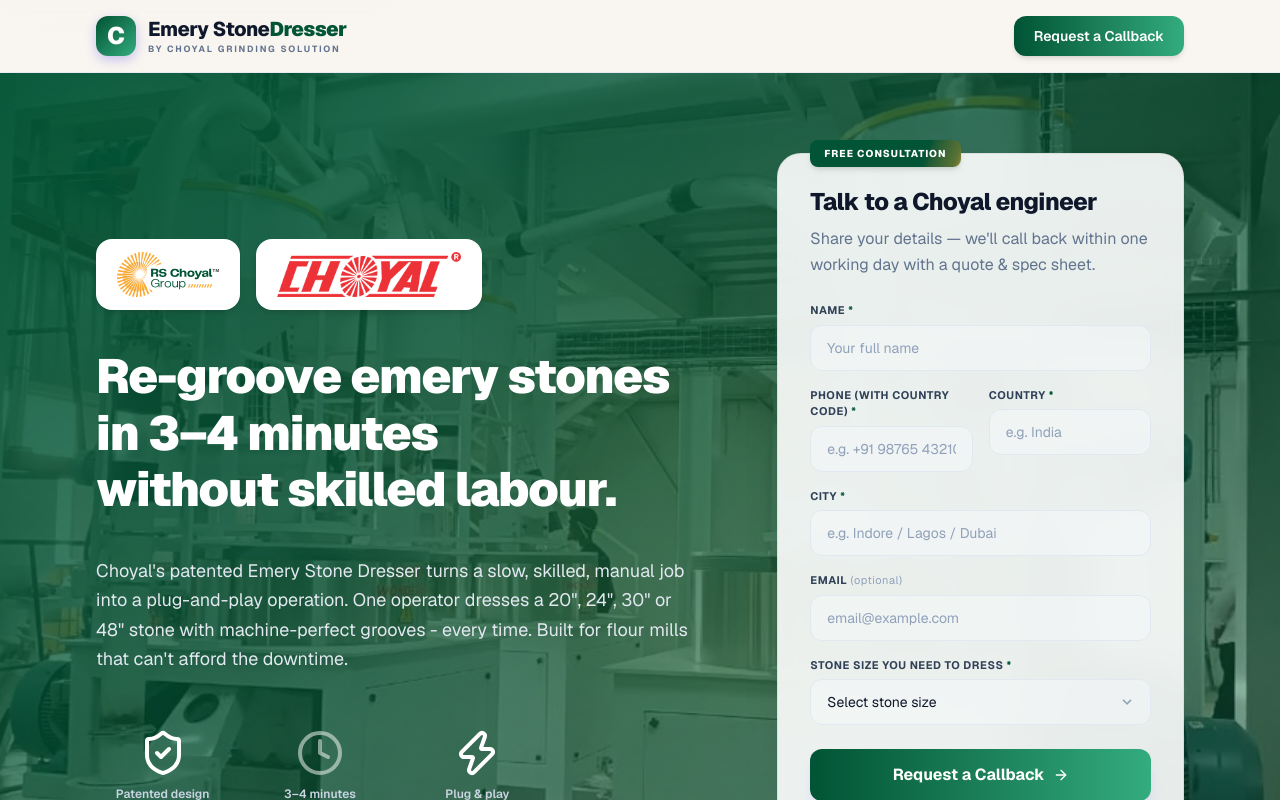
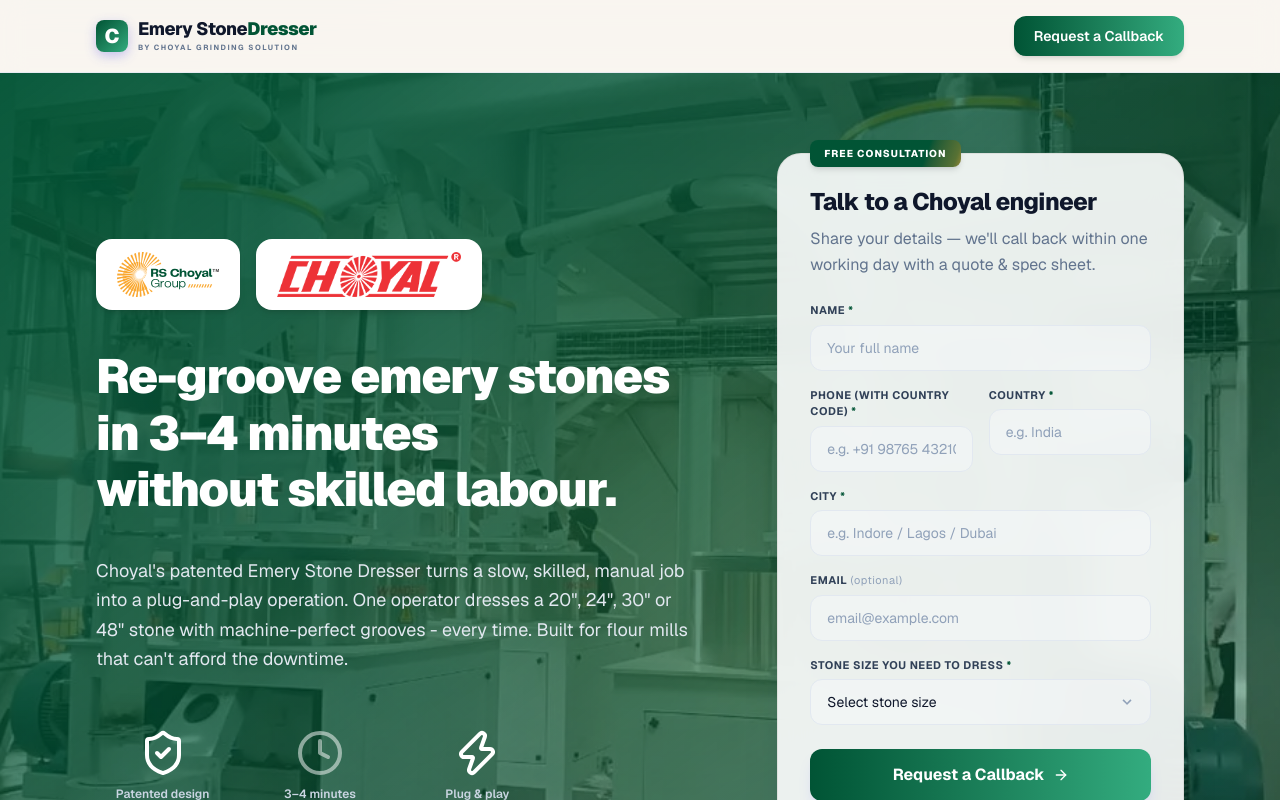
Before and after one commit to rahulkrishna-web/rschoyal, a Next.js app: page /stone-dresser in a window 1280 px wide. Shown: the top 800 px of the page. Built offline with nearby package versions, Linux system fonts and the light colour scheme.

Commit message:
refactor: remove RPM state from dashboard and decrease header logo and typography dimensions

```diff
--- a/components/HMIDashboardMockup.tsx
+++ b/components/HMIDashboardMockup.tsx
@@ -5,7 +5,6 @@
 
 export default function HMIDashboardMockup() {
   const [isRunning, setIsRunning] = useState(true);
-  const [rpm, setRpm] = useState(280);
   const [temp, setTemp] = useState(45);
   const [ampere, setAmpere] = useState(34.2);
   const [feedSpeed, setFeedSpeed] = useState(13.4);
@@ -14,13 +13,11 @@
   // Simulate minor status fluctuations if running
   useEffect(() => {
     if (!isRunning) {
-      setRpm(0);
       setAmpere(0);
       setFeedSpeed(0);
       return;
     }
 
-    setRpm(280);
     setAmpere(34.2);
     setFeedSpeed(13.4);
 
@@ -69,20 +66,10 @@
                 {isRunning ? "On" : "Off"}
               </span>
             </div>
-            <div className="relative flex flex-col items-center justify-center py-2">
-              {/* Circular Dial Visual */}
-              <div className="w-24 h-24 rounded-full border-4 border-slate-800 flex flex-col items-center justify-center relative">
-                <div
-                  className="absolute inset-0 rounded-full border-4 border-t-brand-indigo border-r-brand-cyan border-b-transparent border-l-transparent transition-transform duration-1000"
-                  style={{ transform: `rotate(${isRunning ? rpm : 0}deg)` }}
-                ></div>
-                <span className="text-xl font-black">{isRunning ? rpm : 0}</span>
-                <span className="text-[10px] text-slate-400 uppercase font-mono">RPM</span>
-              </div>
-
+            <div className="relative flex flex-col items-center justify-center py-6">
               {/* Feed speed value container */}
-              <div className="mt-4 px-5 py-2 bg-slate-900 border border-slate-800 rounded-xl text-center min-w-[90px] shadow-sm">
-                <span className="text-lg font-black text-slate-100 block">
+              <div className="px-5 py-2.5 bg-slate-900 border border-slate-800 rounded-xl text-center min-w-[95px] shadow-sm">
+                <span className="text-xl font-black text-slate-100 block">
                   {isRunning ? feedSpeed.toFixed(1) : "0.0"}
                 </span>
               </div>
--- a/components/Header.tsx
+++ b/components/Header.tsx
@@ -21,26 +21,26 @@
     <header className="w-full py-4 sticky top-0 z-50 bg-brand-bg/60 backdrop-blur-md border-b border-slate-200/80 transition-all duration-300">
       <div className="w-full px-6 sm:px-12 lg:px-16 xl:px-24 flex justify-between items-center">
         {/* Brand Logo */}
-        <Link href="/" className="flex items-center gap-3 group">
+        <Link href="/" className="flex items-center gap-2.5 group">
           {logoSrc ? (
             <img
               src={logoSrc}
               alt={`${brandName}${brandHighlight}`}
-              className="h-10 w-auto object-contain"
+              className="h-8 w-auto object-contain"
             />
           ) : (
             <>
-              <div className="w-10 h-10 bg-gradient-to-br from-brand-indigo to-brand-violet rounded-xl flex items-center justify-center text-white font-black text-2xl shadow-[0_4px_12px_rgba(79,70,229,0.3)] group-hover:shadow-[0_4px_20px_rgba(79,70,229,0.4)] transition-all duration-300">
+              <div className="w-8 h-8 bg-gradient-to-br from-brand-indigo to-brand-violet rounded-lg flex items-center justify-center text-white font-black text-xl shadow-[0_4px_12px_rgba(79,70,229,0.3)] group-hover:shadow-[0_4px_20px_rgba(79,70,229,0.4)] transition-all duration-300">
                 {logoChar}
               </div>
               <div className="flex flex-col">
-                <span className="text-xl font-extrabold tracking-tight text-slate-900 leading-none">
+                <span className="text-lg font-extrabold tracking-tight text-slate-900 leading-none">
                   {brandName}
                   {brandHighlight && (
                     <span className="text-brand-indigo font-black">{brandHighlight}</span>
                   )}
                 </span>
-                <span className="text-[9px] font-bold text-slate-500 tracking-[0.2em] leading-none mt-1.5 uppercase">
+                <span className="text-[7.5px] font-bold text-slate-500 tracking-[0.2em] leading-none mt-1.5 uppercase">
                   {brandSub}
                 </span>
               </div>
```
